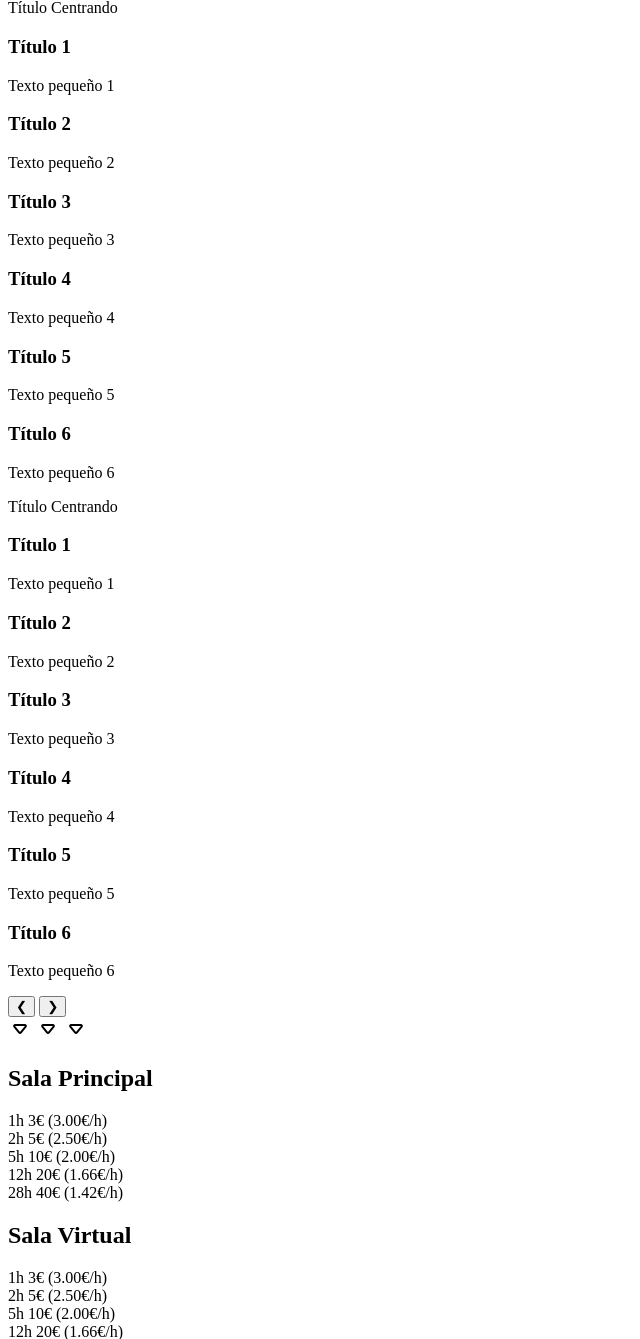
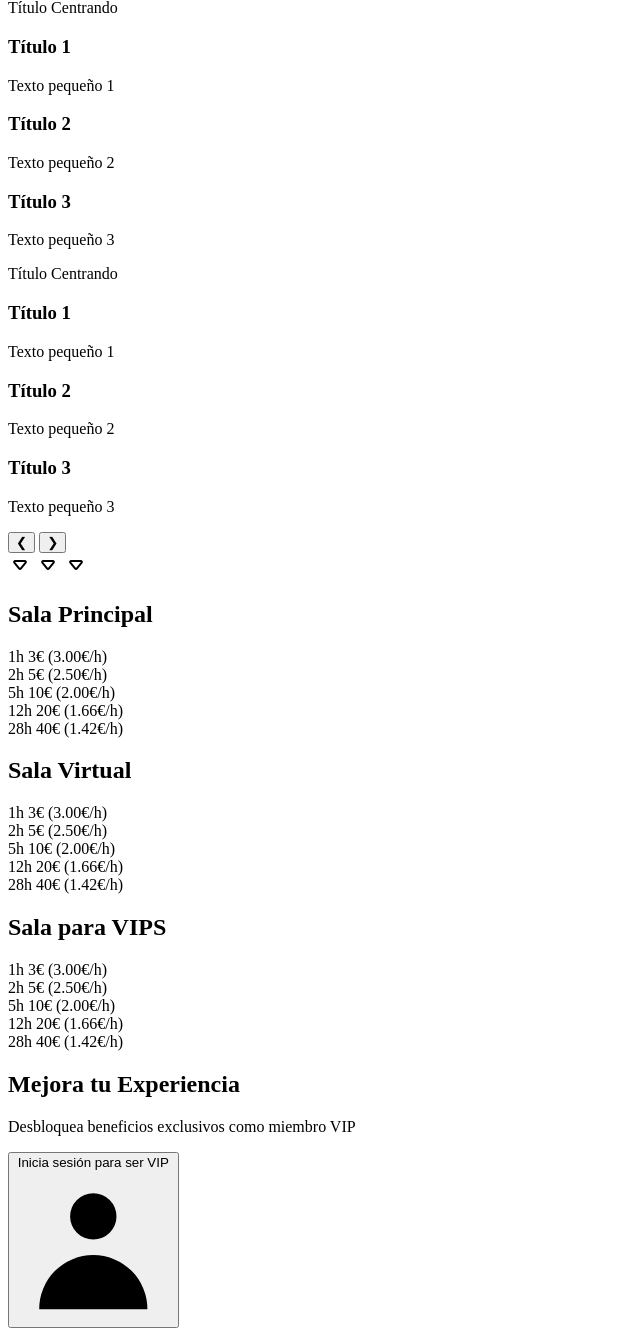
Before and after one commit to psaenzguerrero/TFG_Pablo, a PHP site: page /inicio.php in a window 1280 px wide. Shown: the part 3072-4411 px from the top of the page, without its empty margins (0-640 px from the left). Run offline with PHP 8.4, Linux system fonts and the light colour scheme.

Commit message:
Estilos en inicio

```diff
--- a/Controlador/index.php
+++ b/Controlador/index.php
@@ -727,7 +727,7 @@
 
         // Verificar sesión y permisos
         if (!isset($_SESSION['id_usuario'])) {
-            header("Location: login.php");
+            header("Location: index.php?action=login");
             exit();
         }
         $id_usuario = $_SESSION['id_usuario'];
--- a/Vistas/inicio.php
+++ b/Vistas/inicio.php
@@ -38,101 +38,65 @@
     <div class="carousel-container">
         <div id="carousel" class="carousel-wrapper pb-20">
             <!-- carruel 1 -->
-                <div class="carousel-item bg-gray-500 h-full">
+            <div class="carousel-item bg-[url('../img/paginacion/c1.jpg')] bg-cover bg-center h-full">
                 <div class="flex flex-col items-center p-8 text-center">
-                        <div class="text-2xl font-bold mb-8">Título Centrando</div>
-                        <div class="grid grid-cols-1 sm:grid-cols-2 lg:grid-cols-3 grid-rows-2 gap-6 sm:gap-8 lg:gap-12 w-full lg:w-4/5">
-                            <div class="border p-6">
-                                <h3 class="text-xl">Título 1</h3>
-                                <p class="text-sm text-gray-600">Texto pequeño 1</p>
+                    <div class="text-2xl font-bold mb-8 text-white">Título Centrando</div>
+                    <div class="grid grid-cols-1 sm:grid-cols-3 gap-6 sm:gap-8 lg:gap-12 w-full lg:w-4/5">
+                        <div class="border border-white p-6 pb-50 md:pb-100 bg-black/50">
+                            <h3 class="text-xl text-white">Título 1</h3>
+                            <p class="text-sm text-white">Texto pequeño 1</p>
                         </div>
-                            <div class="border p-6">
-                                <h3 class="text-xl">Título 2</h3>
-                                <p class="text-sm text-gray-600">Texto pequeño 2</p>
+                        <div class="border border-white p-6 pb-50 md:pb-100 bg-black/50">
+                            <h3 class="text-xl text-white">Título 2</h3>
+                            <p class="text-sm text-white">Texto pequeño 2</p>
                         </div>
-                            <div class="border p-6">
-                                <h3 class="text-xl">Título 3</h3>
-                                <p class="text-sm text-gray-600">Texto pequeño 3</p>
+                        <div class="border border-white p-6 pb-50 md:pb-100 bg-black/50">
+                            <h3 class="text-xl text-white">Título 3</h3>
+                            <p class="text-sm text-white">Texto pequeño 3</p>
                         </div>
-                            <!-- <div class="border p-6">
-                                <h3 class="text-xl">Título 4</h3>
-                                <p class="text-sm text-gray-600">Texto pequeño 4</p>
-                            </div>
-                            <div class="border p-6">
-                                <h3 class="text-xl">Título 5</h3>
-                                <p class="text-sm text-gray-600">Texto pequeño 5</p>
-                            </div>
-                            <div class="border p-6">
-                                <h3 class="text-xl">Título 6</h3>
-                                <p class="text-sm text-gray-600">Texto pequeño 6</p>
-                            </div> -->
                     </div>
                 </div>
             </div>
             <!-- carruel 2 -->
-                <div class="carousel-item bg-red-500">
+            <div class="carousel-item bg-[url('../img/paginacion/c2.png')] bg-cover bg-center h-full">
                 <div class="flex flex-col items-center p-8 text-center">
-                        <div class="text-2xl font-bold mb-8">
+                    <div class="text-2xl font-bold mb-8 text-white">
                         Título Centrando
                     </div>
-                        <div class="grid grid-cols-1 sm:grid-cols-2 lg:grid-cols-3 grid-rows-2 gap-6 sm:gap-8 lg:gap-12 w-full lg:w-4/5">
-                            <div class="border p-6">
-                                <h3 class="text-xl">Título 1</h3>
-                                <p class="text-sm text-gray-600">Texto pequeño 1</p>
+                    <div class="grid grid-cols-1 sm:grid-cols-3 gap-6 sm:gap-8 lg:gap-12 w-full lg:w-4/5">
+                        <div class="border border-white p-6 pb-50 md:pb-100 bg-black/50">
+                            <h3 class="text-xl text-white">Título 1</h3>
+                            <p class="text-sm text-white">Texto pequeño 1</p>
                         </div>
-                            <div class="border p-6">
-                                <h3 class="text-xl">Título 2</h3>
-                                <p class="text-sm text-gray-600">Texto pequeño 2</p>
+                        <div class="border border-white p-6 pb-50 md:pb-100 bg-black/50">
+                            <h3 class="text-xl text-white">Título 2</h3>
+                            <p class="text-sm text-white">Texto pequeño 2</p>
                         </div>
-                            <div class="border p-6">
-                                <h3 class="text-xl">Título 3</h3>
-                                <p class="text-sm text-gray-600">Texto pequeño 3</p>
-                            </div>
-                            <div class="border p-6">
-                                <h3 class="text-xl">Título 4</h3>
-                                <p class="text-sm text-gray-600">Texto pequeño 4</p>
-                            </div>
-                            <div class="border p-6">
-                                <h3 class="text-xl">Título 5</h3>
-                                <p class="text-sm text-gray-600">Texto pequeño 5</p>
-                            </div>
-                            <div class="border p-6">
-                                <h3 class="text-xl">Título 6</h3>
-                                <p class="text-sm text-gray-600">Texto pequeño 6</p>
+                        <div class="border border-white p-6 pb-50 md:pb-100 bg-black/50">
+                            <h3 class="text-xl text-white">Título 3</h3>
+                            <p class="text-sm text-white">Texto pequeño 3</p>
                         </div>
                     </div>
                 </div>
             </div>
             <!-- carruel 3 -->
-                <div class="carousel-item bg-yellow-500">
+            <div class="carousel-item bg-[url('../img/paginacion/c3.png')] bg-cover bg-center h-full">
                 <div class="flex flex-col items-center p-8 text-center">
-                        <div class="text-2xl font-bold mb-8">
+                    <div class="text-2xl font-bold mb-8 text-white">
                         Título Centrando
                     </div>
-                        <div class="grid grid-cols-1 sm:grid-cols-2 lg:grid-cols-3 grid-rows-2 gap-6 sm:gap-8 lg:gap-12 w-full lg:w-4/5">
-                            <div class="border p-6">
-                                <h3 class="text-xl">Título 1</h3>
-                                <p class="text-sm text-gray-600">Texto pequeño 1</p>
+                    <div class="grid grid-cols-1 sm:grid-cols-3 gap-6 sm:gap-8 lg:gap-12 w-full lg:w-4/5">
+                        <div class="border border-white p-6 pb-50 md:pb-100 bg-black/50">
+                            <h3 class="text-xl text-white">Título 1</h3>
+                            <p class="text-sm text-white">Texto pequeño 1</p>
                         </div>
-                            <div class="border p-6">
-                                <h3 class="text-xl">Título 2</h3>
-                                <p class="text-sm text-gray-600">Texto pequeño 2</p>
+                        <div class="border border-white p-6 pb-50 md:pb-100 bg-black/50">
+                            <h3 class="text-xl text-white">Título 2</h3>
+                            <p class="text-sm text-white">Texto pequeño 2</p>
                         </div>
-                            <div class="border p-6">
-                                <h3 class="text-xl">Título 3</h3>
-                                <p class="text-sm text-gray-600">Texto pequeño 3</p>
-                            </div>
-                            <div class="border p-6">
-                                <h3 class="text-xl">Título 4</h3>
-                                <p class="text-sm text-gray-600">Texto pequeño 4</p>
-                            </div>
-                            <div class="border p-6">
-                                <h3 class="text-xl">Título 5</h3>
-                                <p class="text-sm text-gray-600">Texto pequeño 5</p>
-                            </div>
-                            <div class="border p-6">
-                                <h3 class="text-xl">Título 6</h3>
-                                <p class="text-sm text-gray-600">Texto pequeño 6</p>
+                        <div class="border border-white p-6 pb-50 md:pb-100 bg-black/50">
+                            <h3 class="text-xl text-white">Título 3</h3>
+                            <p class="text-sm text-white">Texto pequeño 3</p>
                         </div>
                     </div>
                 </div>
--- a/style.css
+++ b/style.css
@@ -15,7 +15,7 @@
 }
 .carousel-wrapper {
     display: flex;
-    transition: transform 0.5s ease-in-out;
+    transition: transform 1s ease-in-out;
 }
 .carousel-item {
     min-width: 100%;
```
Also changed, not shown: img/paginacion/c1.jpg (added), img/paginacion/c2.png (added), img/paginacion/c3.png (added). Lines whose indentation alone changed are shown as unchanged.
